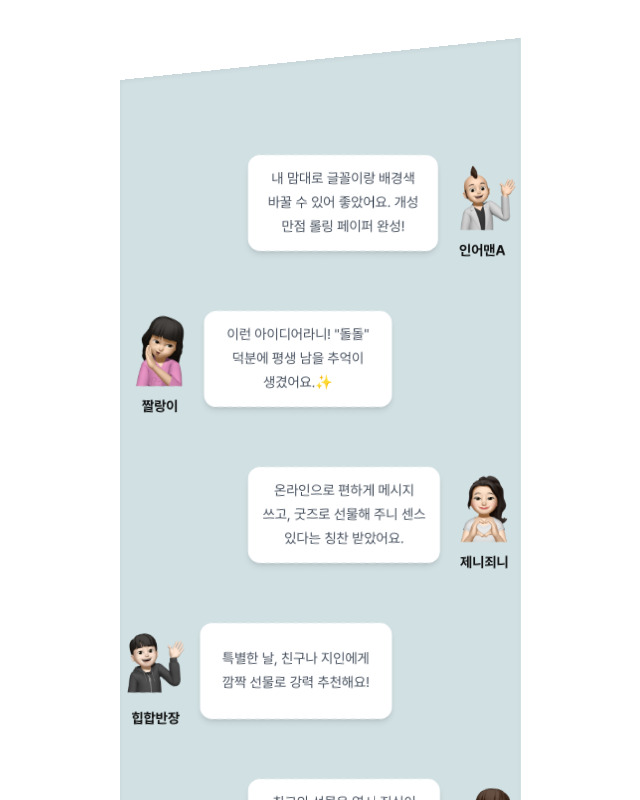
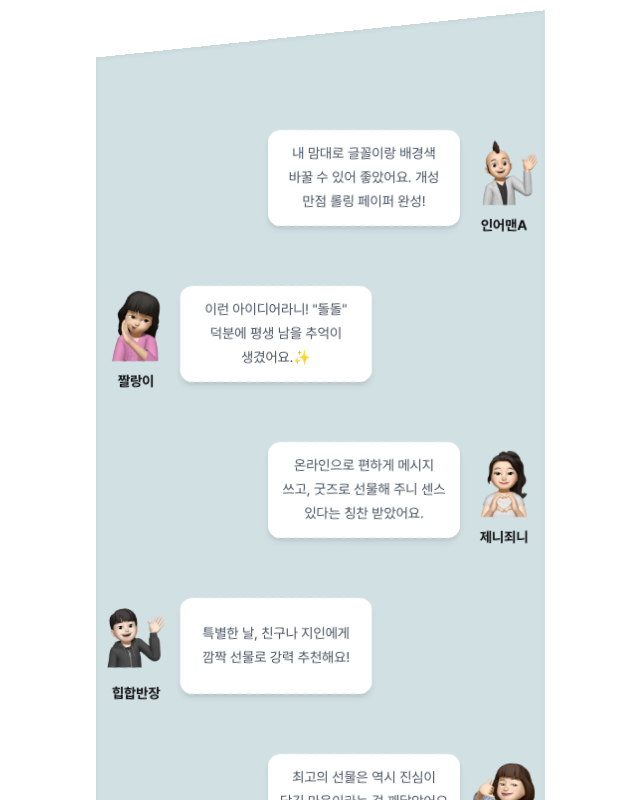
Before and after one commit to yonseeee/doldol-client, a Next.js app in the folder apps/client/: page / in a window 1280 px wide. Shown: the part 1260-2060 px from the top of the page, without its empty margins (320-960 px from the left). Built offline with nearby package versions, Linux system fonts and the light colour scheme; no server answers.

Commit message:
fix(landing): fix design

```diff
--- a/apps/client/src/app/page.tsx
+++ b/apps/client/src/app/page.tsx
@@ -9,7 +9,7 @@ import { withAuth } from "@/components/HOC/withAuth";
 
 function Home() {
   return (
-    <CommonLayout isLogoVisible>
+    <CommonLayout isLogoVisible isFullWidth>
       <IntroSection />
 
       <DetailFunctions />
--- a/apps/client/src/components/landing/ReviewBox.tsx
+++ b/apps/client/src/components/landing/ReviewBox.tsx
@@ -12,7 +12,7 @@ export const ReviewBox: React.FC<Props> = ({ review, isRight }) => {
     <div
       // 홀수/짝수에 따라 좌우 정렬
       className={`flex gap-1 mb-8
-              ${isRight ? "flex-row self-end mr-32" : "flex-row-reverse self-start ml-32"}
+              ${isRight ? "flex-row self-end mr-auto" : "flex-row-reverse self-start ml-auto"}
             `}
     >
       <div className="flex flex-col items-center gap-1 flex-shrink-0">
@@ -27,7 +27,7 @@ export const ReviewBox: React.FC<Props> = ({ review, isRight }) => {
         )}
         <Typography variant="b14-bold">{review.user}</Typography>
       </div>
-      <div className="bg-white rounded-xl shadow-md w-56 h-24 px-3 flex items-center justify-center text-center">
+      <div className="bg-white rounded-xl shadow-md w-48 h-24 px-3 flex items-center justify-center text-center">
         <Typography variant="b14" className=" text-gray-1 break-words">
           {review.text}
         </Typography>
--- a/apps/client/src/enum/role.enum.ts
+++ b/apps/client/src/enum/role.enum.ts
@@ -1,4 +1,4 @@
 export enum Role {
-  ROLE_USER = "USER_USER",
+  ROLE_USER = "ROLE_USER",
   ADMIN = "ADMIN",
 }
--- a/packages/ui/src/components/Accordian/Accordian.tsx
+++ b/packages/ui/src/components/Accordian/Accordian.tsx
@@ -1,7 +1,6 @@
 'use client';
 
 import { ArrowSLineDown } from '@icons/ArrowSLineDown';
-import { ColorPalette } from '@ui/theme';
 import { Icon } from '../Icon';
 import React from 'react';
 import { Typography } from '../Typography';
@@ -22,7 +21,9 @@ export const Accordian: React.FC<Props> = ({ question, answer }) => {
   return (
     <div className="w-full">
       <button onClick={onToggle} className="w-full flex gap-1 items-center justify-between mb-5">
-        <Typography variant={'b20-bold'}>{question}</Typography>
+        <Typography variant={'b20-bold'} className="text-start">
+          {question}
+        </Typography>
         <Icon icon={ArrowSLineDown} size={24} />
       </button>
 
```
